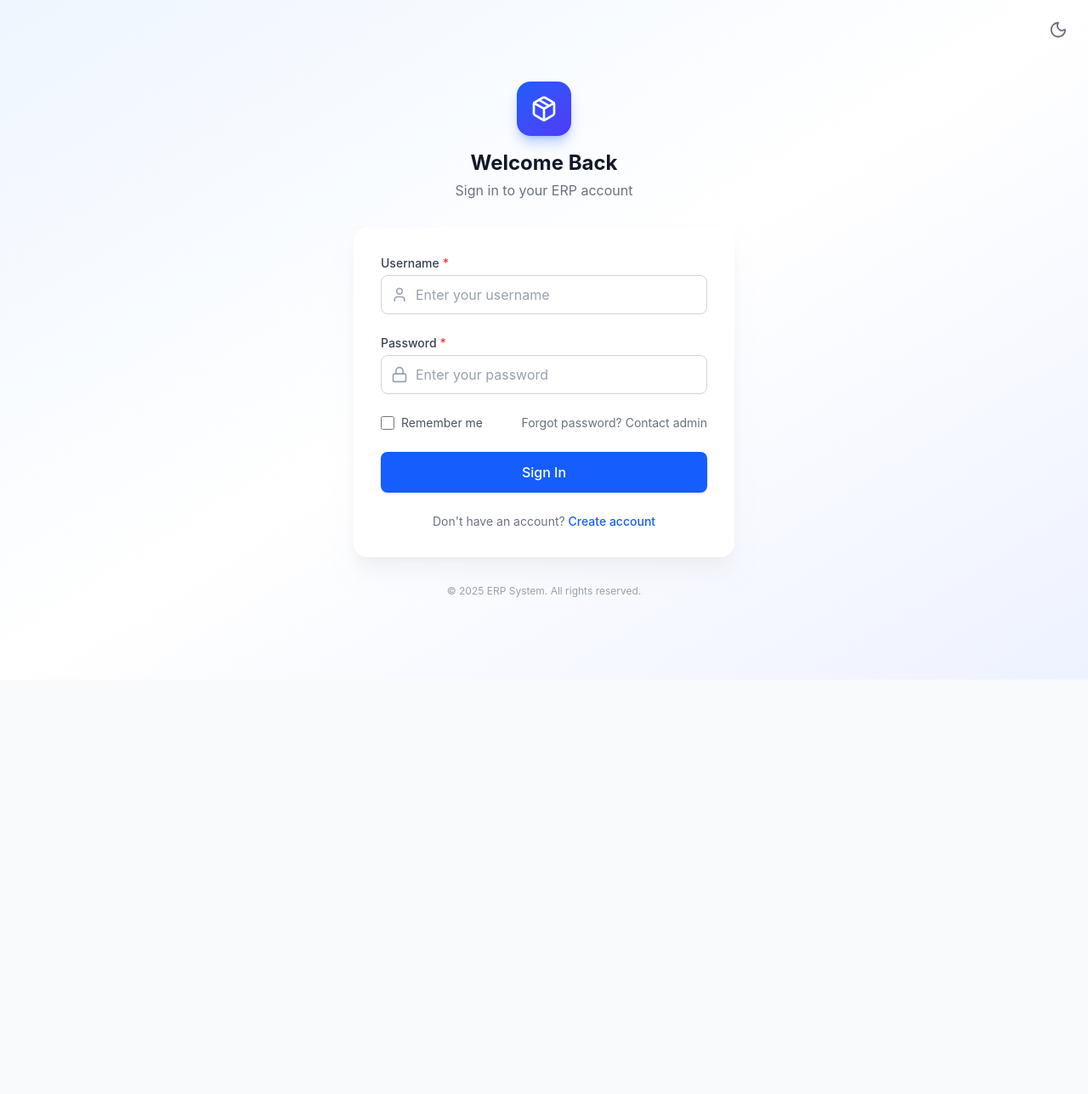
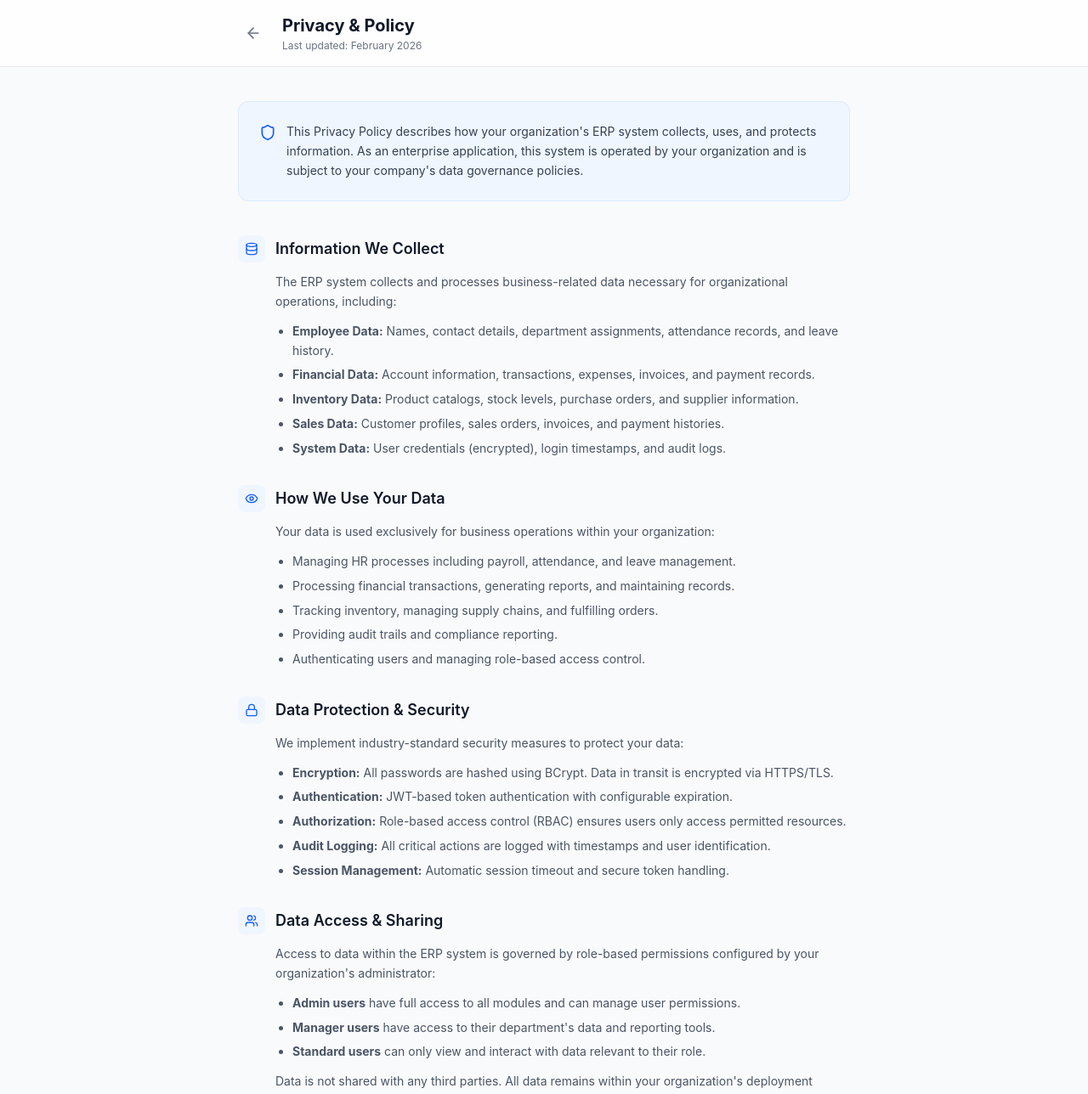
Before and after one commit to Karthikeyanm07/ERP_System, a React (Vite) app in the folder erp-system/: page /privacy-policy in a window 1280 px wide. Before the commit this address led to /login. Shown: the top 1288 px of the page at 85% size. Before the commit the page ends 800 px from the top, so only its background shows below. Built offline with nearby package versions, Linux system fonts and the light colour scheme; no server answers.

Commit message:
Privacy & Policy page added

```diff
--- a/erp-system/src/App.jsx
+++ b/erp-system/src/App.jsx
@@ -60,6 +60,9 @@ import Payments from "./pages/sales/Payments";
 import Profile from "./pages/profile/Profile";
 import Settings from "./pages/settings/Settings";
 
+// Legal
+import PrivacyPolicy from "./pages/legal/PrivacyPolicy";
+
 /**
  * ProtectedRoute Component
  *
@@ -104,6 +107,7 @@ const AppRoutes = () => {
       {/* Public Routes - No authentication required */}
       <Route path="/login" element={<Login />} />
       <Route path="/register" element={<Register />} />
+      <Route path="/privacy-policy" element={<PrivacyPolicy />} />
 
       {/* Protected Routes - Wrapped in Layout with Sidebar/Navbar */}
       <Route
--- a/erp-system/src/components/common/CommandPalette.jsx
+++ b/erp-system/src/components/common/CommandPalette.jsx
@@ -171,6 +171,15 @@ const NAV_ITEMS = [
     icon: CreditCard,
     path: "/sales/payments",
     keywords: ["pay", "collection", "receive"],
+  },
+  // Legal
+  {
+    id: "privacy-policy",
+    name: "Privacy & Policy",
+    category: "Navigation",
+    icon: CreditCard,
+    path: "/privacy-policy",
+    keywords: ["privacy", "policy", "legal", "terms", "data"],
   },
 ];
 
--- a/erp-system/src/components/layout/Navbar.jsx
+++ b/erp-system/src/components/layout/Navbar.jsx
@@ -8,7 +8,7 @@
  * - Sidebar toggle button (hamburger menu)
  */
 
-import { useState } from "react";
+import { useState, useEffect } from "react";
 import { useNavigate, useLocation } from "react-router-dom";
 import { useAuth } from "../../hooks/useAuth";
 import { useSidebar } from "../../context/SidebarContext";
@@ -22,6 +22,7 @@ import {
   Sun,
   Moon,
   Search,
+  Shield,
 } from "lucide-react";
 import { useTheme } from "../../context/ThemeContext";
 import CommandPalette from "../common/CommandPalette";
@@ -53,6 +54,18 @@ const Navbar = () => {
     logout();
     navigate("/login");
   };
+
+  // Global Ctrl+K listener
+  useEffect(() => {
+    const handleKeyDown = (e) => {
+      if ((e.ctrlKey || e.metaKey) && e.key === "k") {
+        e.preventDefault();
+        setShowCommandPalette((prev) => !prev);
+      }
+    };
+    document.addEventListener("keydown", handleKeyDown);
+    return () => document.removeEventListener("keydown", handleKeyDown);
+  }, []);
 
   return (
     <header className="h-16 bg-white dark:bg-gray-900 border-b border-gray-200 dark:border-gray-800 flex items-center justify-between px-6">
@@ -164,6 +177,17 @@ const Navbar = () => {
                   Settings
                 </button>
 
+                <button
+                  onClick={() => {
+                    setShowDropdown(false);
+                    navigate("/privacy-policy");
+                  }}
+                  className="w-full flex items-center gap-3 px-4 py-2 text-sm text-gray-700 dark:text-gray-200 hover:bg-gray-100 dark:hover:bg-gray-700"
+                >
+                  <Shield size={16} />
+                  Privacy & Policy
+                </button>
+
                 <hr className="my-1 border-gray-200 dark:border-gray-700" />
 
                 <button
--- a/erp-system/src/pages/auth/Login.jsx
+++ b/erp-system/src/pages/auth/Login.jsx
@@ -197,9 +197,17 @@ const Login = () => {
         </div>
 
         {/* Footer */}
-        <p className="text-center text-xs text-gray-400 dark:text-gray-500 mt-8">
-          © 2025 ERP System. All rights reserved.
-        </p>
+        <div className="text-center mt-8 space-y-1">
+          <p className="text-xs text-gray-400 dark:text-gray-500">
+            © {new Date().getFullYear()} ERP System. All rights reserved.
+          </p>
+          <Link
+            to="/privacy-policy"
+            className="text-xs text-gray-400 dark:text-gray-500 hover:text-blue-600 dark:hover:text-blue-400 transition-colors"
+          >
+            Privacy & Policy
+          </Link>
+        </div>
       </div>
     </div>
   );
--- /dev/null
+++ b/erp-system/src/pages/legal/PrivacyPolicy.jsx
@@ -0,0 +1,160 @@
+/**
+ * Privacy & Policy Page
+ *
+ * Static privacy policy page accessible from:
+ * - User dropdown menu in Navbar
+ * - Login page footer
+ * - /privacy-policy route (public)
+ */
+
+import { Link, useNavigate } from "react-router-dom";
+import { ArrowLeft, Shield, Eye, Lock, Database, Users, Globe, Mail } from "lucide-react";
+
+const Section = ({ icon: Icon, title, children }) => (
+  <div className="mb-8">
+    <div className="flex items-center gap-3 mb-3">
+      <div className="flex items-center justify-center w-8 h-8 rounded-lg bg-blue-50 dark:bg-blue-900/30 text-blue-600 dark:text-blue-400">
+        <Icon size={16} />
+      </div>
+      <h2 className="text-lg font-semibold text-gray-900 dark:text-gray-100">{title}</h2>
+    </div>
+    <div className="pl-11 text-sm text-gray-600 dark:text-gray-400 leading-relaxed space-y-3">
+      {children}
+    </div>
+  </div>
+);
+
+const PrivacyPolicy = () => {
+  const navigate = useNavigate();
+
+  return (
+    <div className="min-h-screen bg-gray-50 dark:bg-gray-950">
+      {/* Header */}
+      <header className="sticky top-0 z-10 bg-white/80 dark:bg-gray-900/80 backdrop-blur-md border-b border-gray-200 dark:border-gray-800">
+        <div className="max-w-3xl mx-auto px-6 py-4 flex items-center gap-4">
+          <button
+            onClick={() => navigate(-1)}
+            className="p-2 text-gray-500 hover:text-gray-700 dark:text-gray-400 dark:hover:text-gray-200 hover:bg-gray-100 dark:hover:bg-gray-800 rounded-lg transition-colors"
+            aria-label="Go back"
+          >
+            <ArrowLeft size={20} />
+          </button>
+          <div>
+            <h1 className="text-xl font-bold text-gray-900 dark:text-gray-100">Privacy & Policy</h1>
+            <p className="text-xs text-gray-500 dark:text-gray-400 mt-0.5">
+              Last updated: February 2026
+            </p>
+          </div>
+        </div>
+      </header>
+
+      {/* Content */}
+      <main className="max-w-3xl mx-auto px-6 py-10">
+        {/* Introduction */}
+        <div className="mb-10 p-6 bg-blue-50 dark:bg-blue-900/10 border border-blue-100 dark:border-blue-900/30 rounded-xl">
+          <div className="flex items-start gap-3">
+            <Shield size={20} className="text-blue-600 dark:text-blue-400 mt-0.5 flex-shrink-0" />
+            <div>
+              <p className="text-sm text-gray-700 dark:text-gray-300 leading-relaxed">
+                This Privacy Policy describes how your organization's ERP system
+                collects, uses, and protects information. As an enterprise
+                application, this system is operated by your organization and is
+                subject to your company's data governance policies.
+              </p>
+            </div>
+          </div>
+        </div>
+
+        {/* Sections */}
+        <Section icon={Database} title="Information We Collect">
+          <p>
+            The ERP system collects and processes business-related data necessary for
+            organizational operations, including:
+          </p>
+          <ul className="list-disc pl-5 space-y-1.5">
+            <li><strong>Employee Data:</strong> Names, contact details, department assignments, attendance records, and leave history.</li>
+            <li><strong>Financial Data:</strong> Account information, transactions, expenses, invoices, and payment records.</li>
+            <li><strong>Inventory Data:</strong> Product catalogs, stock levels, purchase orders, and supplier information.</li>
+            <li><strong>Sales Data:</strong> Customer profiles, sales orders, invoices, and payment histories.</li>
+            <li><strong>System Data:</strong> User credentials (encrypted), login timestamps, and audit logs.</li>
+          </ul>
+        </Section>
+
+        <Section icon={Eye} title="How We Use Your Data">
+          <p>Your data is used exclusively for business operations within your organization:</p>
+          <ul className="list-disc pl-5 space-y-1.5">
+            <li>Managing HR processes including payroll, attendance, and leave management.</li>
+            <li>Processing financial transactions, generating reports, and maintaining records.</li>
+            <li>Tracking inventory, managing supply chains, and fulfilling orders.</li>
+            <li>Providing audit trails and compliance reporting.</li>
+            <li>Authenticating users and managing role-based access control.</li>
+          </ul>
+        </Section>
+
+        <Section icon={Lock} title="Data Protection & Security">
+          <p>We implement industry-standard security measures to protect your data:</p>
+          <ul className="list-disc pl-5 space-y-1.5">
+            <li><strong>Encryption:</strong> All passwords are hashed using BCrypt. Data in transit is encrypted via HTTPS/TLS.</li>
+            <li><strong>Authentication:</strong> JWT-based token authentication with configurable expiration.</li>
+            <li><strong>Authorization:</strong> Role-based access control (RBAC) ensures users only access permitted resources.</li>
+            <li><strong>Audit Logging:</strong> All critical actions are logged with timestamps and user identification.</li>
+            <li><strong>Session Management:</strong> Automatic session timeout and secure token handling.</li>
+          </ul>
+        </Section>
+
+        <Section icon={Users} title="Data Access & Sharing">
+          <p>
+            Access to data within the ERP system is governed by role-based permissions
+            configured by your organization's administrator:
+          </p>
+          <ul className="list-disc pl-5 space-y-1.5">
+            <li><strong>Admin users</strong> have full access to all modules and can manage user permissions.</li>
+            <li><strong>Manager users</strong> have access to their department's data and reporting tools.</li>
+            <li><strong>Standard users</strong> can only view and interact with data relevant to their role.</li>
+          </ul>
+          <p className="mt-3">
+            Data is not shared with any third parties. All data remains within your
+            organization's deployment environment.
+          </p>
+        </Section>
+
+        <Section icon={Globe} title="Data Retention">
+          <p>
+            Data retention policies are determined by your organization. The ERP system
+            supports:
+          </p>
+          <ul className="list-disc pl-5 space-y-1.5">
+            <li>Configurable data retention periods per module.</li>
+            <li>Archival of historical records for compliance requirements.</li>
+            <li>Secure deletion of records upon authorized request.</li>
+            <li>Database backup and recovery procedures as configured by your IT team.</li>``
+          </ul>
+        </Section>
+
+        <Section icon={Mail} title="Contact & Updates">
+          <p>
+            For questions about this privacy policy or data handling practices, contact
+            your organization's system administrator or IT department.
+          </p>
+          <p>
+            This policy may be updated periodically to reflect changes in data
+            practices or regulatory requirements. Users will be notified of
+            significant changes through the system.
+          </p>
+        </Section>
+
+        {/* Footer */}
+        <div className="mt-12 pt-8 border-t border-gray-200 dark:border-gray-800 text-center">
+          <p className="text-xs text-gray-400 dark:text-gray-500">
+            © {new Date().getFullYear()} ERP System. All rights reserved.
+          </p>
+          <p className="text-xs text-gray-400 dark:text-gray-500 mt-1">
+            This privacy policy applies to your organization's deployment of the ERP system.
+          </p>
+        </div>
+      </main>
+    </div>
+  );
+};
+
+export default PrivacyPolicy;
```
